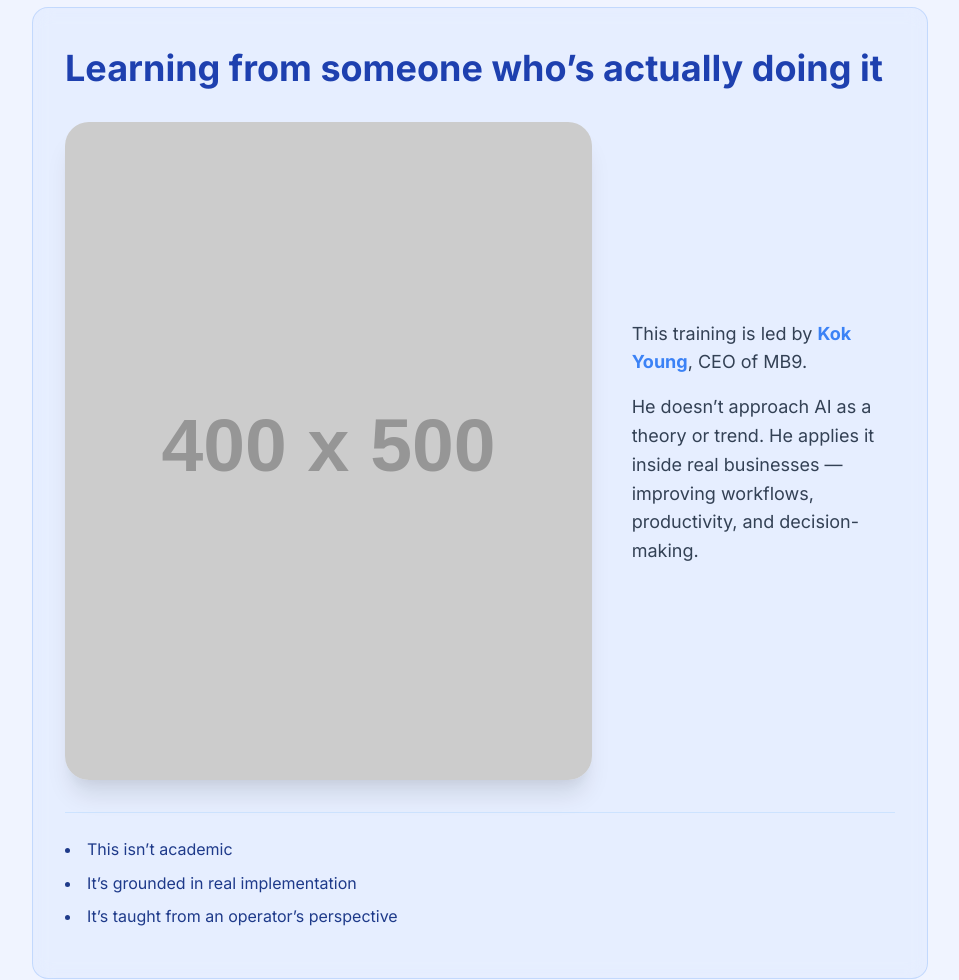
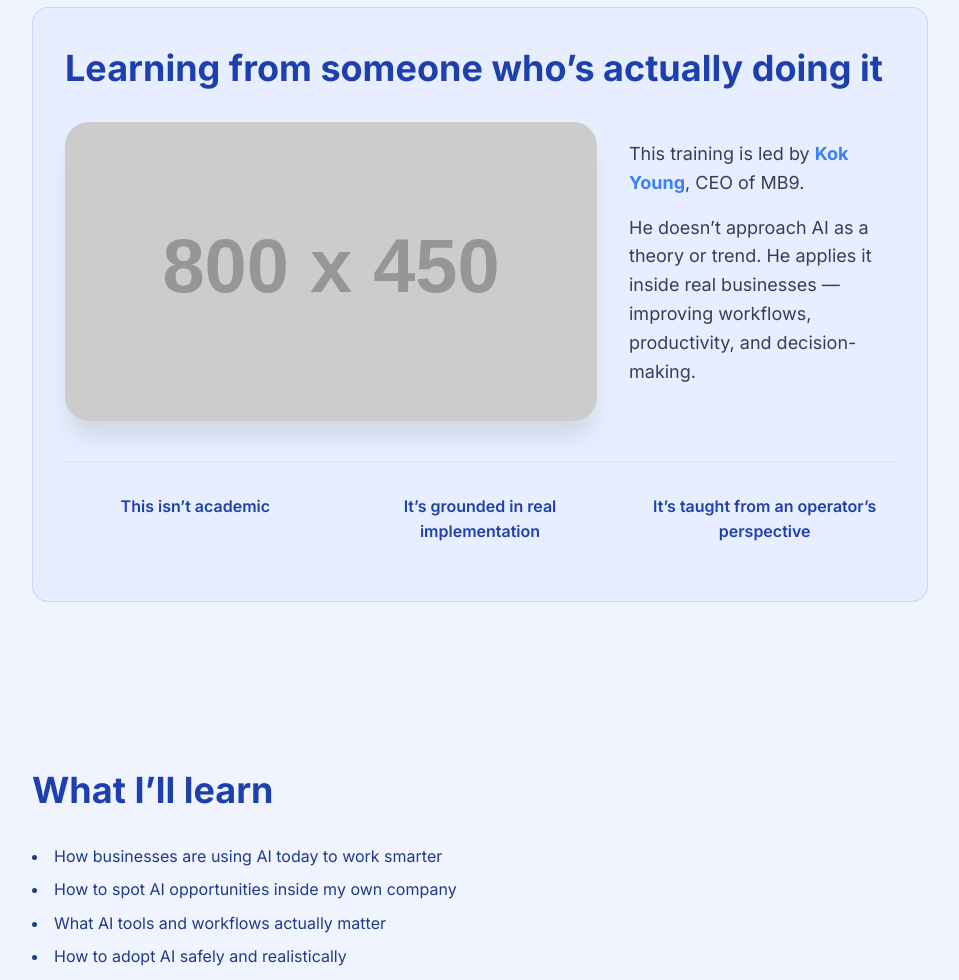
Before and after one commit to WorkInternship/AiTrainingSite, a website: page public/index.html in a window 1280 px wide. Shown: the part 1820-2800 px from the top of the page, without its empty margins (160-1119 px from the left). Drawn offline with Linux system fonts and the light colour scheme; placeholder pictures from the web are drawn by us.

Commit message:
about images and trainer styling

```diff
--- a/public/css/style.css
+++ b/public/css/style.css
@@ -291,54 +291,71 @@ ul li {
   margin-bottom: 1rem;
 }
 
-/* ===== Trainer Section Specifics ===== */
+/* ===== Trainer Section Specifics (Updated) ===== */
 .trainer-row {
   display: flex;
   flex-direction: column; /* Stacked for mobile */
-  gap: 2.5rem;
-  margin-bottom: 2rem;
-  align-items: center;
+  gap: 2rem;
+  margin-bottom: 2.5rem;
 }
 
 .trainer-img {
-  width: 100%; /* Full width on mobile */
+  width: 100%;
 }
 
 .trainer-img img {
   width: 100%;
-  height: auto;
-  border-radius: 1.5rem; /* Slightly more rounded for the larger size */
-  box-shadow: 0 20px 25px -5px rgba(0, 0, 0, 0.1), 0 10px 10px -5px rgba(0, 0, 0, 0.04);
+  /* This makes the image shorter (Cinema style) so the bio fits better next to it */
+  aspect-ratio: 16 / 9;
+  object-fit: cover;
+  border-radius: 1.5rem;
+  box-shadow: 0 20px 25px -5px rgba(0, 0, 0, 0.1);
   display: block;
-  object-fit: cover;
 }
 
 .trainer-bio {
   width: 100%;
 }
 
-/* Desktop Layout: 2/3 Image, 1/3 Text */
+/* Bottom Features List */
+.trainer-list {
+  display: flex;
+  flex-direction: column; /* Stacked on mobile */
+  gap: 1.5rem;
+  border-top: 1px solid rgba(147, 197, 253, 0.3);
+  padding-top: 2rem;
+  margin-top: 1rem;
+  list-style: none; /* Removes the dots for a cleaner row look */
+}
+
+.trainer-list li {
+  font-weight: 600;
+  color: #1e40af;
+  text-align: center;
+  flex: 1; /* Ensures equal spacing on desktop */
+}
+
+/* Desktop Layout */
 @media (min-width: 768px) {
   .trainer-row {
-    flex-direction: row; /* Side-by-side */
-    align-items: center; /* Vertically centers text against the large image */
+    flex-direction: row; /* Image and Bio side-by-side */
+    align-items: center;
   }
 
   .trainer-img {
-    flex: 2; /* Takes up 2 parts of the space (approx 66%) */
+    flex: 2; /* 2/3 width */
   }
 
   .trainer-bio {
-    flex: 1; /* Takes up 1 part of the space (approx 33%) */
+    flex: 1; /* 1/3 width */
+  }
+
+  .trainer-list {
+    flex-direction: row; /* 3 items side-by-side on desktop */
+    justify-content: space-between;
+    text-align: center;
   }
 }
-
-.trainer-list {
-  border-top: 1px solid rgba(147, 197, 253, 0.3);
-  padding-top: 1.5rem;
-  margin-top: 1rem;
-}
-
 /* ===== Footer ===== */
 footer {
   border-top: 1px solid #93c5fd;
--- a/public/index.html
+++ b/public/index.html
@@ -62,11 +62,11 @@
       </div>
 
       <div class="why-img-wrapper">
-        <img src="https://placehold.co/600x400/e0f2fe/1e3a8a?text=AI+Frustration" alt="Frustrated with AI" loading="lazy">
+        <img src="./image/Feel.jpg" alt="Frustrated with AI" loading="lazy">
       </div>
 
       <div class="why-img-wrapper">
-        <img src="https://placehold.co/600x400/e0f2fe/1e3a8a?text=AI+Confusion" alt="Thinking about AI" loading="lazy">
+        <img src="./image/Think.jpg" alt="Thinking about AI" loading="lazy">
       </div>
 
       <div class="why-block">
@@ -105,7 +105,7 @@
 
     <div class="trainer-row">
       <div class="trainer-img">
-        <img src="https://placehold.co/400x500/e0f2fe/1e3a8a?text=Kok+Young" alt="Kok Young - CEO of MB9">
+        <img src="https://placehold.co/800x450/e0f2fe/1e3a8a?text=Kok+Young" alt="Kok Young - CEO of MB9">
       </div>
 
       <div class="trainer-bio">
```
Also changed, not shown: public/image/Feel.jpg (added), public/image/Think.jpg (added), 1 other file.
